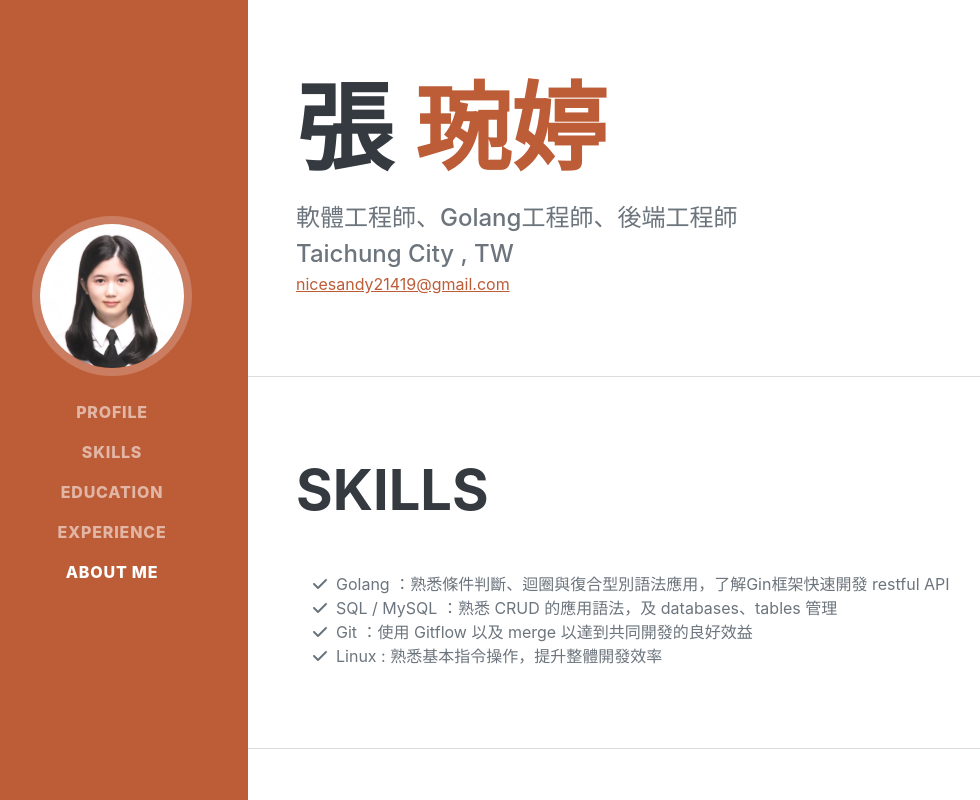
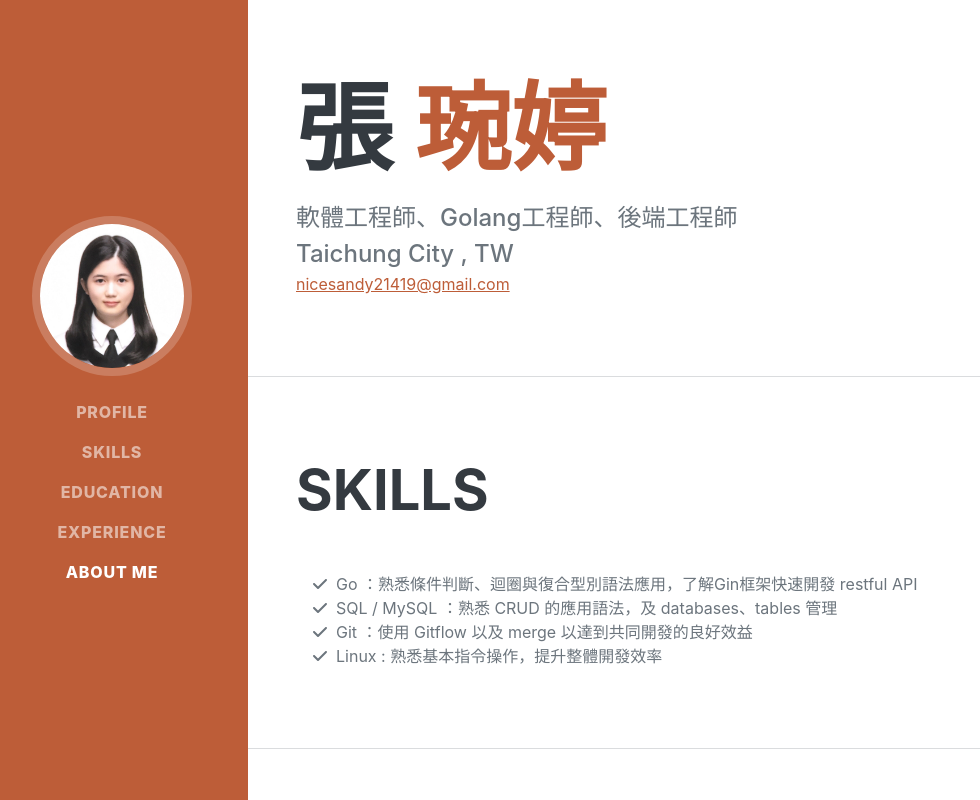
Before and after one commit to wanting22/wanting22.github.io, a plain HTML site: page index.html in a window 1280 px wide. Shown: the top 800 px of the page, without its empty margins (24-1004 px from the left). Drawn offline with nearby package versions, Linux system fonts and the light colour scheme; a web font is replaced by a local one.

Commit message:
modify Golang to Go

```diff
--- a/index.html
+++ b/index.html
@@ -82,7 +82,7 @@
                 <ul class="fa-ul mb-0">
                     <li>
                         <span class="fa-li"><i class="fas fa-check"></i></span>
-                        Golang ：熟悉條件判斷、迴圈與復合型別語法應用，了解Gin框架快速開發 restful API
+                        Go ：熟悉條件判斷、迴圈與復合型別語法應用，了解Gin框架快速開發 restful API
                     </li>
                     <li>
                         <span class="fa-li"><i class="fas fa-check"></i></span>
```
